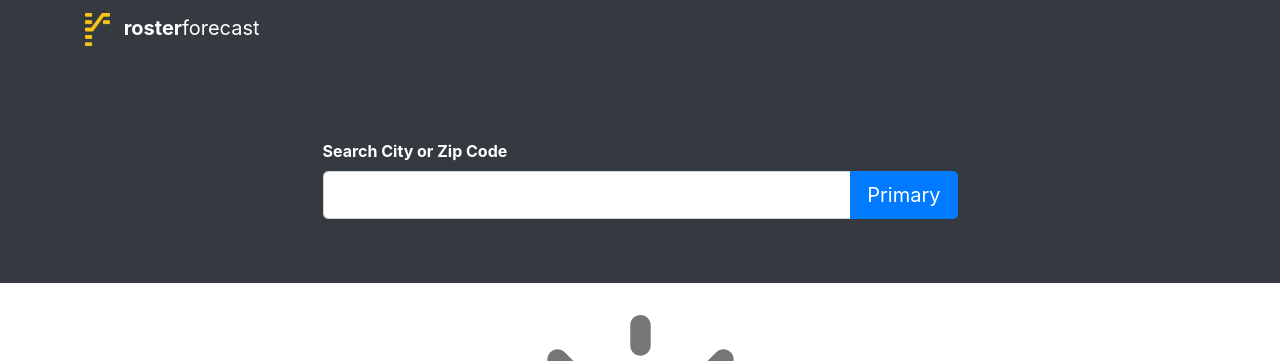
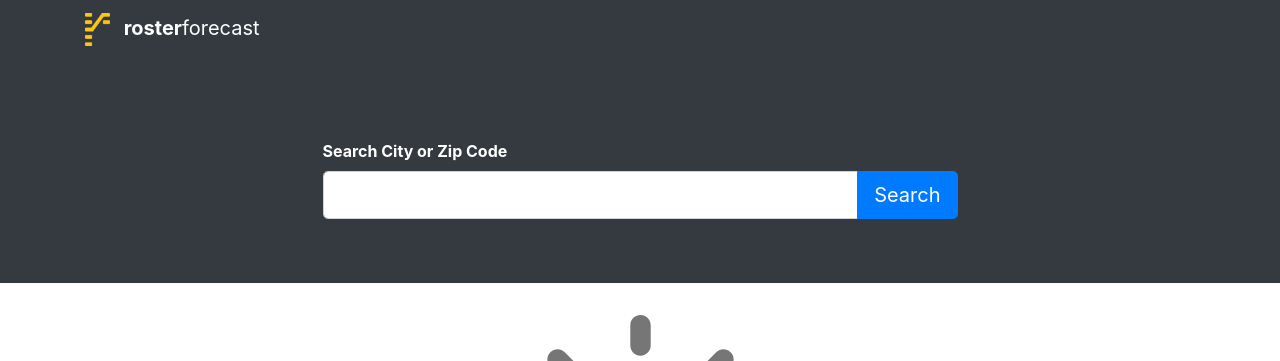
Before and after one commit to TylerRenfro/roster-forecaster, a Jekyll site: the page built from index.markdown, in a window 1280 px wide. Shown: the top 361 px of the page. Built offline with Jekyll 4.4.1, drawn with Linux system fonts in a browser that asks for light colours.

Commit message:
button test

```diff
--- a/_includes/search.html
+++ b/_includes/search.html
@@ -10,7 +10,7 @@
               aria-label="Text input with segmented dropdown button"
             />
             <div class="input-group-append">
-              <button href="{{site.baseurl}}/search-results" type="button" class="btn btn-primary">Primary</button>
+              <button href="{{site.baseurl}}/search-results" type="button" class="btn btn-primary">Search</button>
             </div>
           </div>
         </div>
```
